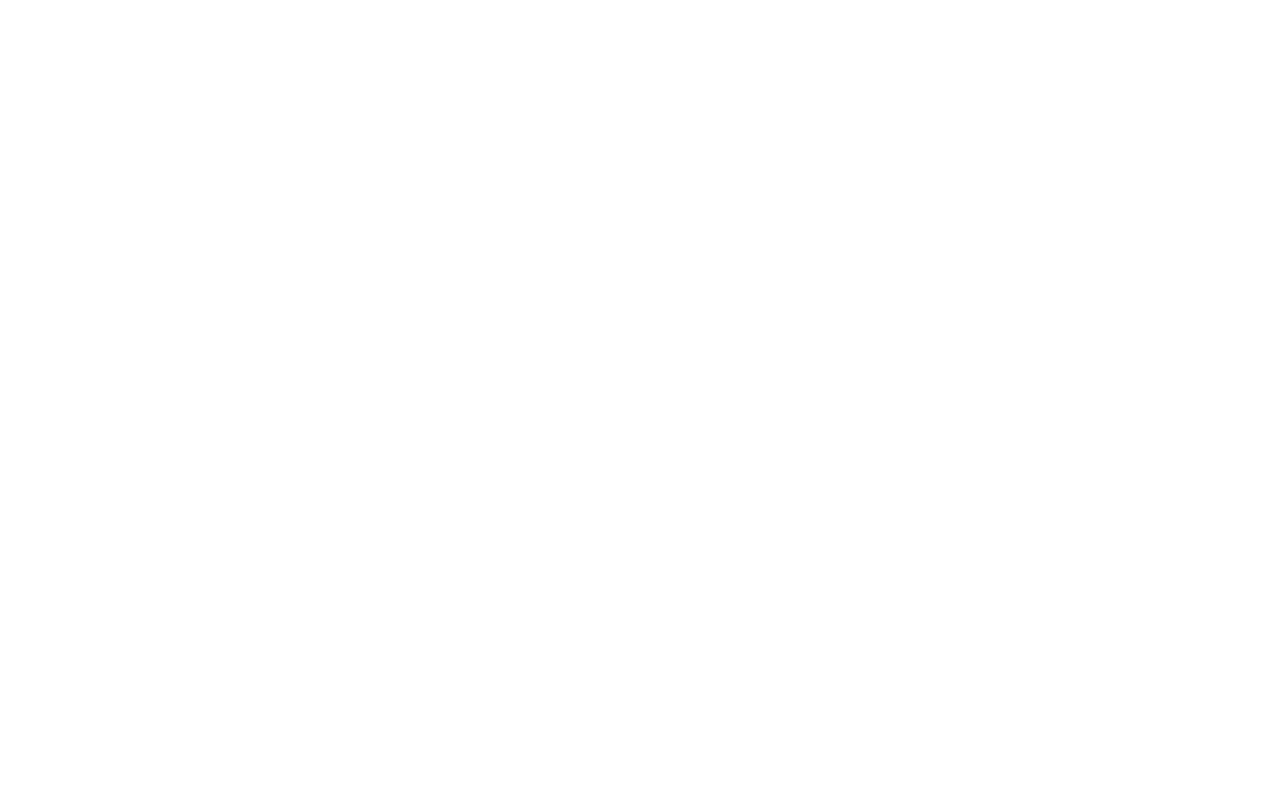
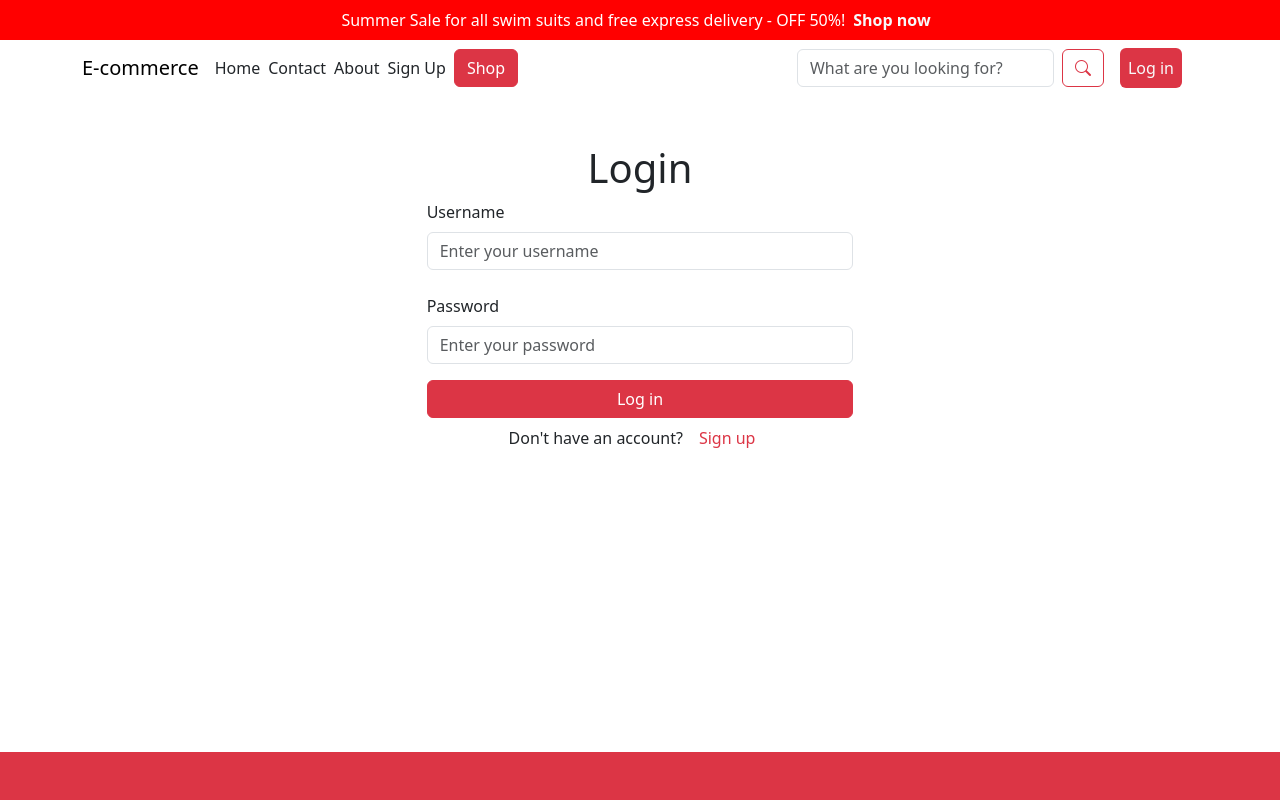
Before and after one commit to Cavad18/E-commers-project-react, a React (Vite) app: page /login in a window 1280 px wide. Before the commit this address had no page. Shown: the top 800 px of the page. Built offline with nearby package versions, Linux system fonts and the light colour scheme.

Commit message:
add login

```diff
--- a/src/components/AppRoutes.jsx
+++ b/src/components/AppRoutes.jsx
@@ -2,13 +2,15 @@
 import Layout from "./Layout";
 import Home from "../pages/Home";
 import Register from "../pages/Register";
+import Login from "../pages/Login";
 
 export default function AppRoutes() {
   return (
     <Routes>
       <Route path="/" element={<Layout />}>
         <Route index element={<Home />} />
-        <Route path="register" element={<Register/>}/>
+        <Route path="register" element={<Register />} />
+        <Route path="login" element={<Login />} />
       </Route>
     </Routes>
   );
--- /dev/null
+++ b/src/pages/Login.jsx
@@ -0,0 +1,119 @@
+import axios from "axios";
+import { useContext, useState } from "react";
+import { Button, Col, Row, Form } from "react-bootstrap";
+import { Link, useNavigate } from "react-router-dom";
+import AuthContext from "../components/AuthContext";
+
+const baseUrl = import.meta.env.VITE_API_BASE_URL;
+
+export default function Login() {
+  const { setUser, getUserAccount } = useContext(AuthContext);
+
+  const [validated, setValidated] = useState(false);
+  const [formData, setFormData] = useState({
+    username: "",
+    password: "",
+  });
+  const [error, setError] = useState("");
+  let navigate = useNavigate();
+
+  const handleChange = (event) => {
+    const { name, value } = event.target;
+    setFormData({ ...formData, [name]: value });
+    setError("");
+  };
+
+  const validateForm = () => {
+    if (formData.password.length < 6) {
+      setError("Password must be at least 2 characters long");
+      return false;
+    }
+    return true;
+  };
+
+  const handleSubmit = (event) => {
+    event.preventDefault();
+    event.stopPropagation();
+
+    const form = event.currentTarget;
+    if (form.checkValidity() === false || !validateForm()) {
+      setValidated(true);
+      return;
+    }
+
+    axios
+      .post(`${baseUrl}/auth/login`, formData)
+      .then((response) => {
+        if (!response.data) {
+          throw new Error("No token received");
+        }
+        console.log(response.data);
+        alert("login successful!");
+        localStorage.setItem("token", response.data);
+        getUserAccount();
+        setFormData({ username: "", password: "" });
+        navigate("/");
+      })
+      .catch((error) => {
+        console.error(error);
+        if (error.response) {
+          alert(`Login error: ${error.response.data}`);
+        } else if (error.request) {
+          alert("Request error: no response from the server.");
+        } else {
+          alert(`Unknown error: ${error.message}`);
+        }
+      });
+
+    setValidated(true);
+  };
+
+  return (
+    <div>
+      <Form
+        className="col-4 m-auto my-5"
+        noValidate
+        validated={validated}
+        onSubmit={handleSubmit}
+      >
+        <h1 className="text-center">Login</h1>
+        <Row className="mb-3 g-4">
+          <Form.Group as={Col} md="12" controlId="validationUsername">
+            <Form.Label>Username</Form.Label>
+            <Form.Control
+              required
+              type="text"
+              placeholder="Enter your username"
+              name="username"
+              value={formData.username}
+              onChange={handleChange}
+            />
+          </Form.Group>
+
+          <Form.Group as={Col} md="12" controlId="validationPassword">
+            <Form.Label>Password</Form.Label>
+            <Form.Control
+              required
+              type="password"
+              placeholder="Enter your password"
+              name="password"
+              value={formData.password}
+              onChange={handleChange}
+              minLength={2}
+            />
+            <Form.Control.Feedback type="invalid">
+                {error || 'Please provide a valid password'}
+            </Form.Control.Feedback>
+          </Form.Group>
+        </Row>
+
+        <Button className="btn btn-danger w-100" type="submit">Log in</Button>
+
+        <p className="text-center my-2">
+            <span>Don't have an account?</span>
+            <Link className="text-danger mx-3" to={'/register'}>Sign up</Link>
+        </p>
+      </Form>
+    </div>
+  );
+}
```
